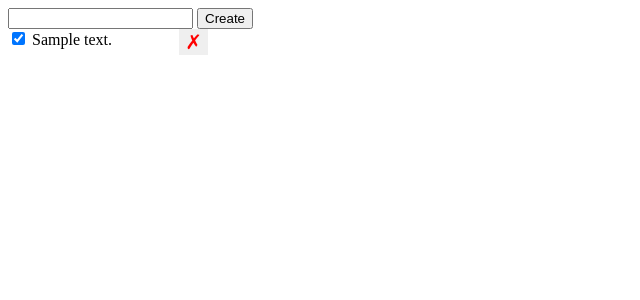
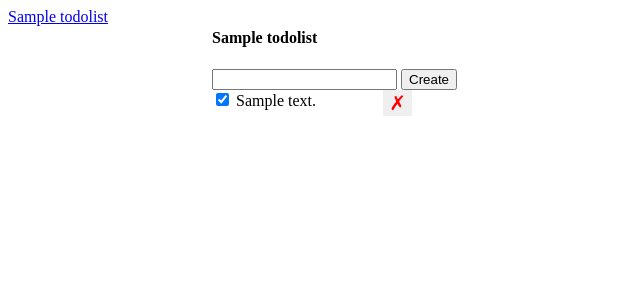
Before and after one commit to Onyimatics/ToDo_App_With_Flask, a Flask app: template templates/index.html in a window 1280 px wide. Shown: the top 300 px of the page, without its empty margins (0-640 px from the left). Run offline with Flask 2, Linux system fonts and the light colour scheme; the template is opened without the code that fills it: values that come from a table or form of the project are taken from there, others are empty; tables that the repository leaves empty hold one stand-in row (values such as "Sample post").

Commit message:
list todos

```diff
--- a/app.py
+++ b/app.py
@@ -72,6 +72,14 @@ def delete_todo(todo_id):
         db.session.close()
         return jsonify({ 'success': True })
 
+
+@app.route('/lists/<list_id>')
+def get_list_todos(list_id):
+     return render_template('index.html',
+     lists=TodoList.query.all(),
+     active_list=TodoList.query.get(list_id),
+     todos=Todo.query.filter_by(list_id=list_id).order_by('id').all())
+
 @app.route('/')
 def index():
-     return render_template('index.html', data=Todo.query.order_by('id').all())
+     return redirect(url_for('get_list_todos', list_id=1))
--- a/templates/index.html
+++ b/templates/index.html
@@ -30,22 +30,41 @@
             cursor: pointer;
             font-size: 20px;
         }
+        .lists-wrapper, .todos-wrapper {
+            display: inline-block;
+            vertical-align: top;
+        }
     </style>
 </head>
 <body>
+    <div class="lists-wrapper">
+        <ul>
+            {% for list in lists %}
+            <li>
+                <a href="/lists/{{ list.id }}">
+                    {{ list.name }}
+                </a>
+            </li>
+            {% endfor %}
+        </ul>
+    </div>
+    <div class="todos-wrapper">
+        <h4>{{ active_list.name }}</h4>
         <form id="form">
                 <input id="description" type="text" name="description">
                 <input type="submit" value="Create">
             </form>
             <div id="error" class="hidden">Something went wrong</div>
             <ul id="todos">
-        {% for d in data %}
-        <li><input class="check-completed" data-id="{{ d.id }}" type="checkbox" {% if d.completed %} checked {% endif %}/>
-        {{ d.description }}
-        <button class="deleted" data-id="{{ d.id }}">&cross;</button>
+                {% for todo in todos %}
+                <li><input class="check-completed" data-id="{{ todo.id }}" type="checkbox" {% if todo.completed %} checked {% endif %}/>
+                {{ todo.description }}
+                <button class="deleted" data-id="{{ todo.id }}">&cross;</button>
                 </li>
                 {% endfor %}
             </ul>
+
+    </div>
     <script>
         const todoForm = document.getElementById('form');
         const checkboxes = document.querySelectorAll('.check-completed');
```
Lines whose indentation alone changed are shown as unchanged.
